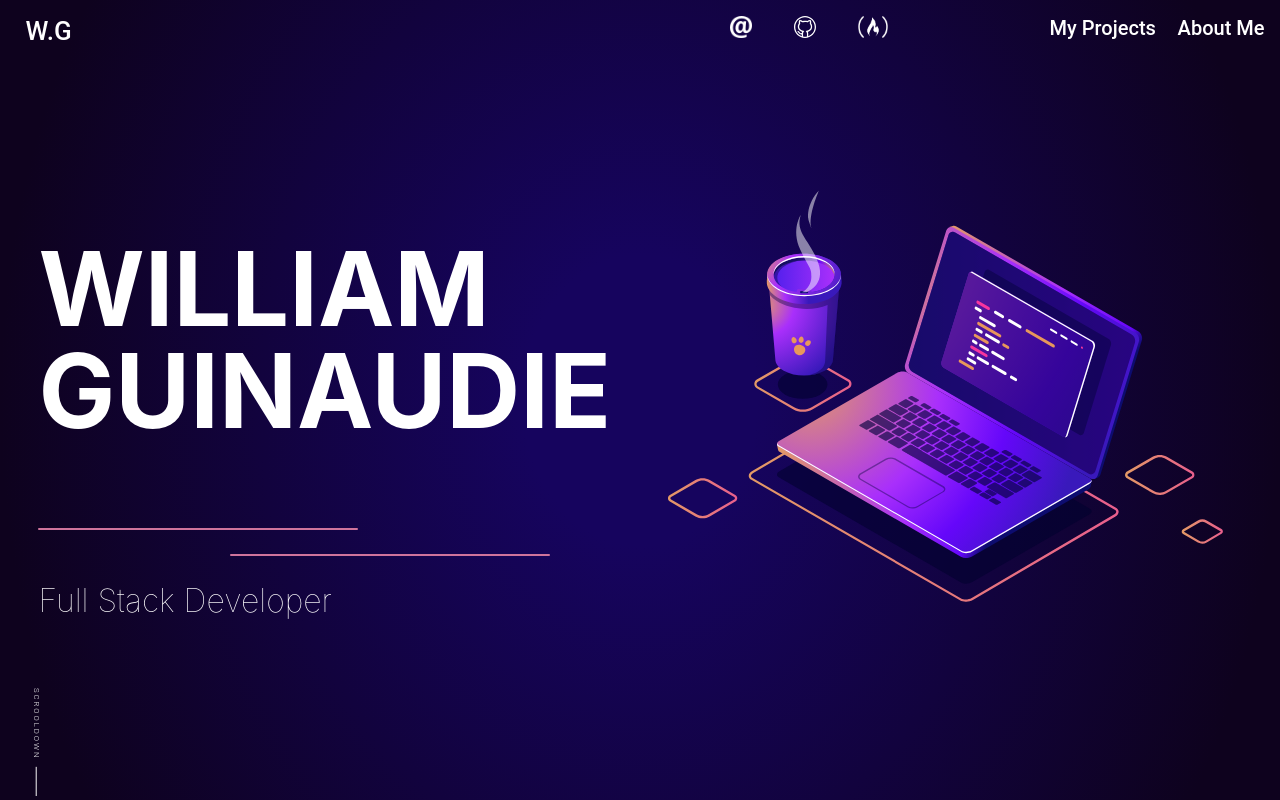
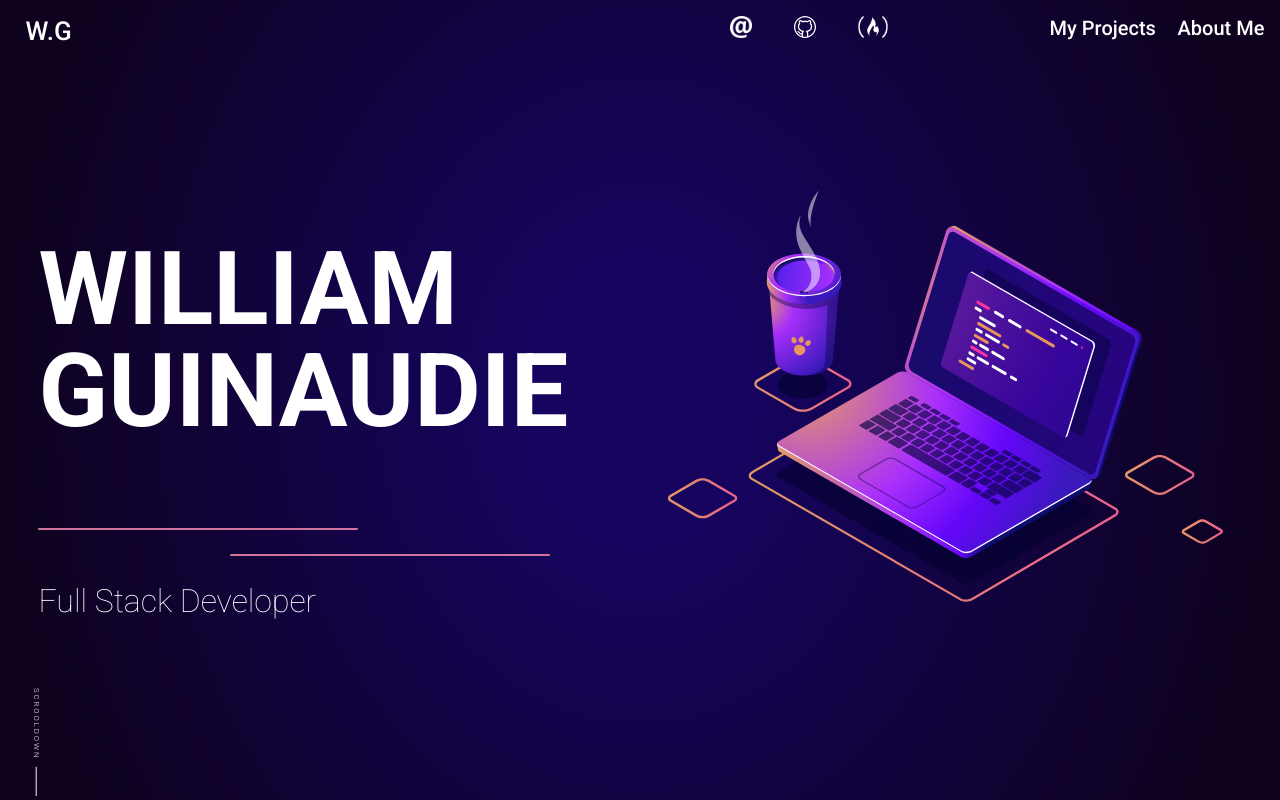
Before and after one commit to NeoHuncho/my-portfolio-legacy, a Next.js app: page / in a window 1280 px wide. Shown: the top 800 px of the page. Built offline with nearby package versions, Linux system fonts and the light colour scheme.

Commit message:
fixed font

```diff
--- a/components/index_page/index_page_header.jsx
+++ b/components/index_page/index_page_header.jsx
@@ -15,6 +15,7 @@
 import { mediaQueries } from "../../styles/mediaQueries";
 
 const SubTitle = styled.h2`
+  font-family: Roboto;
   font-style: normal;
   font-weight: 100;
   color: #ffffff;
--- a/pages/index.jsx
+++ b/pages/index.jsx
@@ -11,6 +11,12 @@
       <Head>
         <title>Create Next App</title>
         <meta name="description" content="Generated by create next app" />
+        <link rel="preconnect" href="https://fonts.googleapis.com" />
+        <link rel="preconnect" href="https://fonts.gstatic.com" crossorigin />
+        <link
+          href="https://fonts.googleapis.com/css2?family=Roboto:wght@100;300;500;700&display=swap"
+          rel="stylesheet"
+        />
         <link rel="icon" href="/favicon.ico" />
       </Head>
       <NavBar />
--- a/styles/styles.js
+++ b/styles/styles.js
@@ -140,6 +140,7 @@
 `;
 
 export const Title = styled.h1`
+  font-family: Roboto;
   font-weight: 700;
   color: #ffffff;
   font-style: normal;
```
